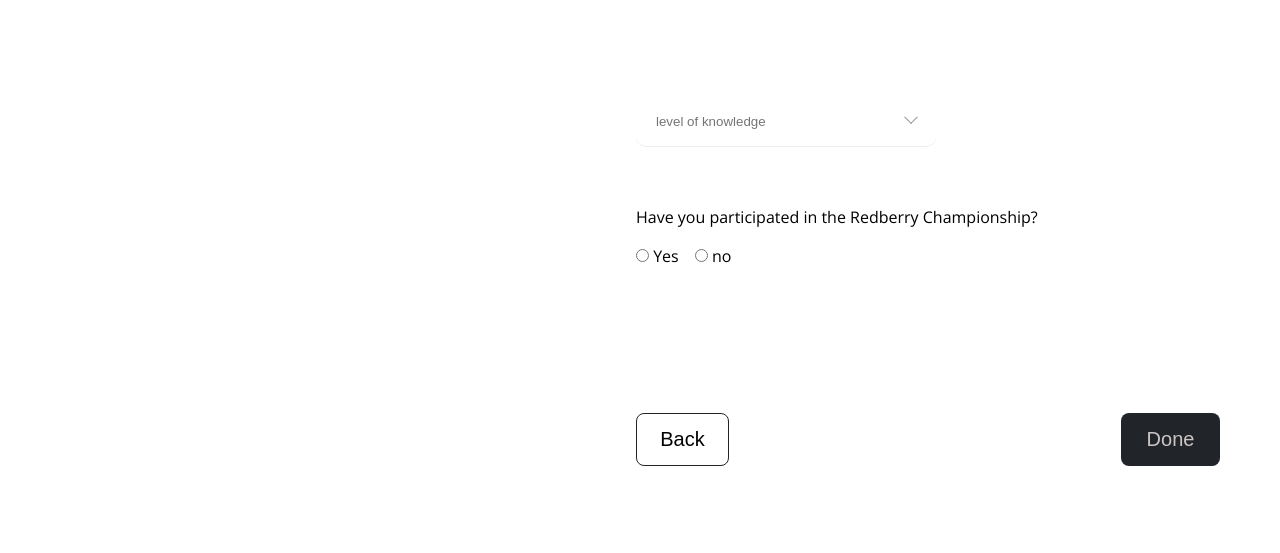
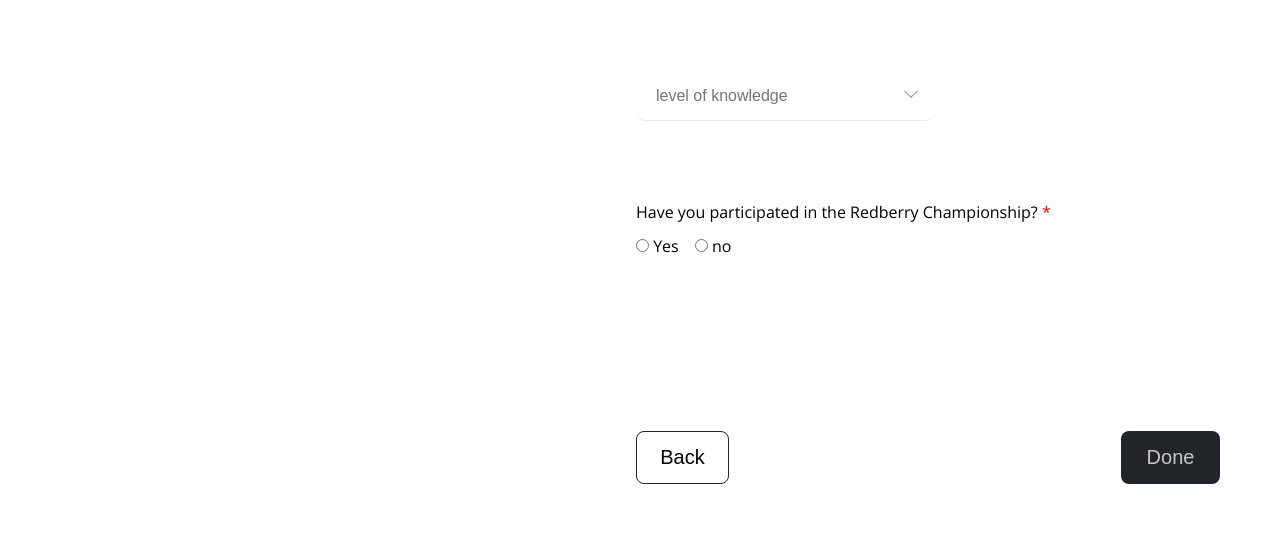
Before and after one commit to Tjanelidze/squad-001, a plain HTML site: page pages/experiance.html in a window 1280 px wide. Shown: the part 378-931 px from the top of the page. Drawn offline with nearby package versions, Linux system fonts and the light colour scheme.

Commit message:
modified sizes of boxes

```diff
--- a/pages/experiance.html
+++ b/pages/experiance.html
@@ -60,7 +60,7 @@
         </div>
         <div class="participated">
           <p class="participated-text">
-            Have you participated in the Redberry Championship?
+            Have you participated in the Redberry Championship?<span class="star"> *</span>
           </p>
           <div class="yesorno">
             <div class="yes">
--- a/styles/experiance.css
+++ b/styles/experiance.css
@@ -7,7 +7,6 @@
 }
 
 body {
-  /* width: 100%; */
   height: 100vh;
   display: grid;
   grid-template-columns: 45fr 55fr;
@@ -60,7 +59,7 @@ body {
   display: flex;
   align-items: center;
   gap: 5px;
-  margin-bottom: 140px;
+  margin-bottom: 115px;
   margin-left: 59px;
 }
 
@@ -99,7 +98,6 @@ body {
 
 .nav-box {
   border-radius: 8px;
-  /* padding: 8px 14px;  */
   width: 40px;
   height: 40px;
   display: flex;
@@ -116,6 +114,7 @@ h2 {
 h3 {
   font-size: 14px;
   color: rgba(149, 147, 154, 1);
+  margin-top: 3px;
 }
 
 hr {
@@ -123,11 +122,9 @@ hr {
   border-color: #e6e0e04d;
 }
 
-
-
 .dropdown {
   position: relative;
-  margin-top: 100px;
+  margin-top: 95px;
   width: 300px;
   height: 50px;
 }
@@ -162,6 +159,9 @@ hr {
   border-bottom: 1px solid rgba(161, 161, 161, 0.199);
   padding: 12px 20px;
   border-radius: 10px;
+  font-size: 16px;
+  font-weight: 400;
+  color: #212529;
 }
 
 .dropdown .option {
@@ -185,7 +185,6 @@ hr {
   background: rgba(247, 247, 249, 1);
   color: rgb(0, 0, 0);
   font-weight: bold;
-  /* padding: 3px; */
 }
 
 .dropdown.active::before {
@@ -197,11 +196,10 @@ hr {
   display: block;
 }
 
-
 .buttons {
   display: flex;
   justify-content: space-between;
-  margin-top: 25%;
+  margin-top: 174px;
 }
 .back-button {
   height: 53px;
@@ -235,16 +233,20 @@ hr {
 h4 {
   font-weight: 400;
   font-size: 16px;
-
 }
 
-
 .participated {
-  margin-top: 10%;
+  margin-top: 80px;
 }
 
 .yesorno {
-  margin-top: 3%;
+  margin-top: 12px;
   display: flex;
   gap: 16px;
 }
+
+.star {
+  color: red;
+  font-size: 16px;
+  font-weight: 400;
+}
```
